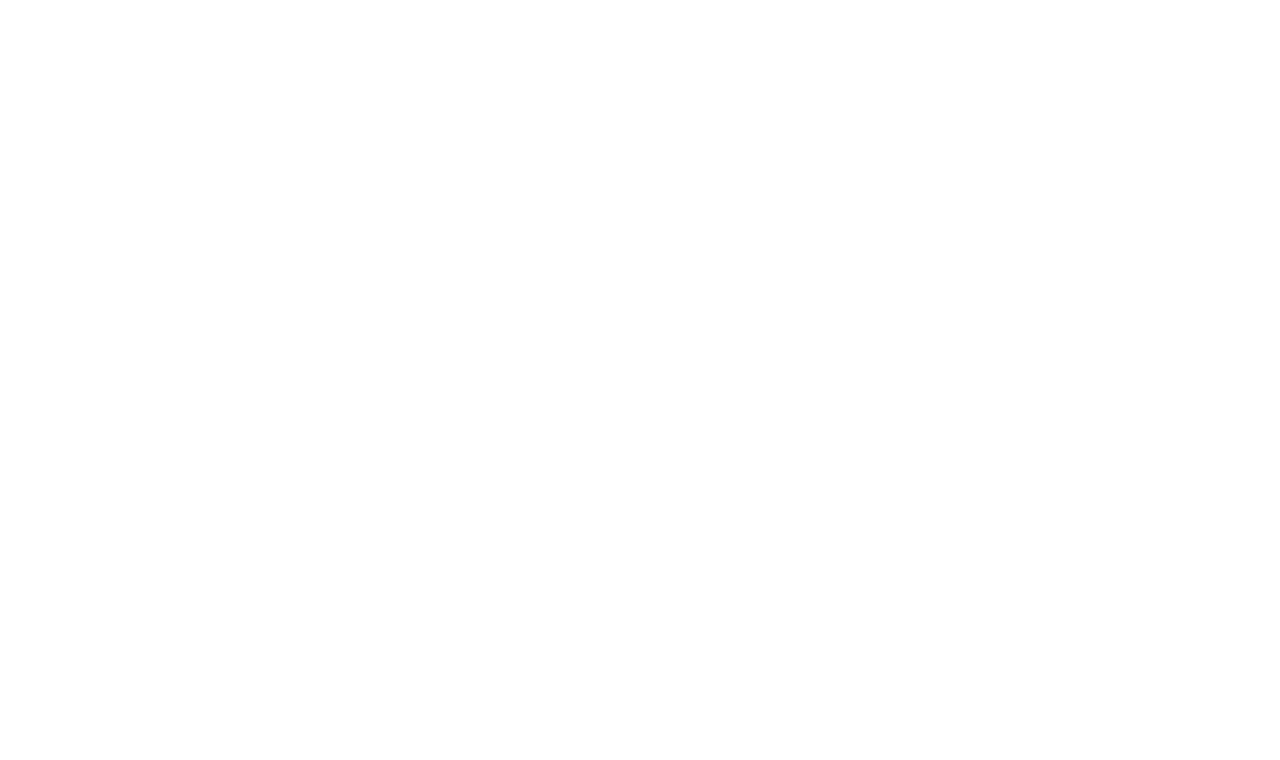
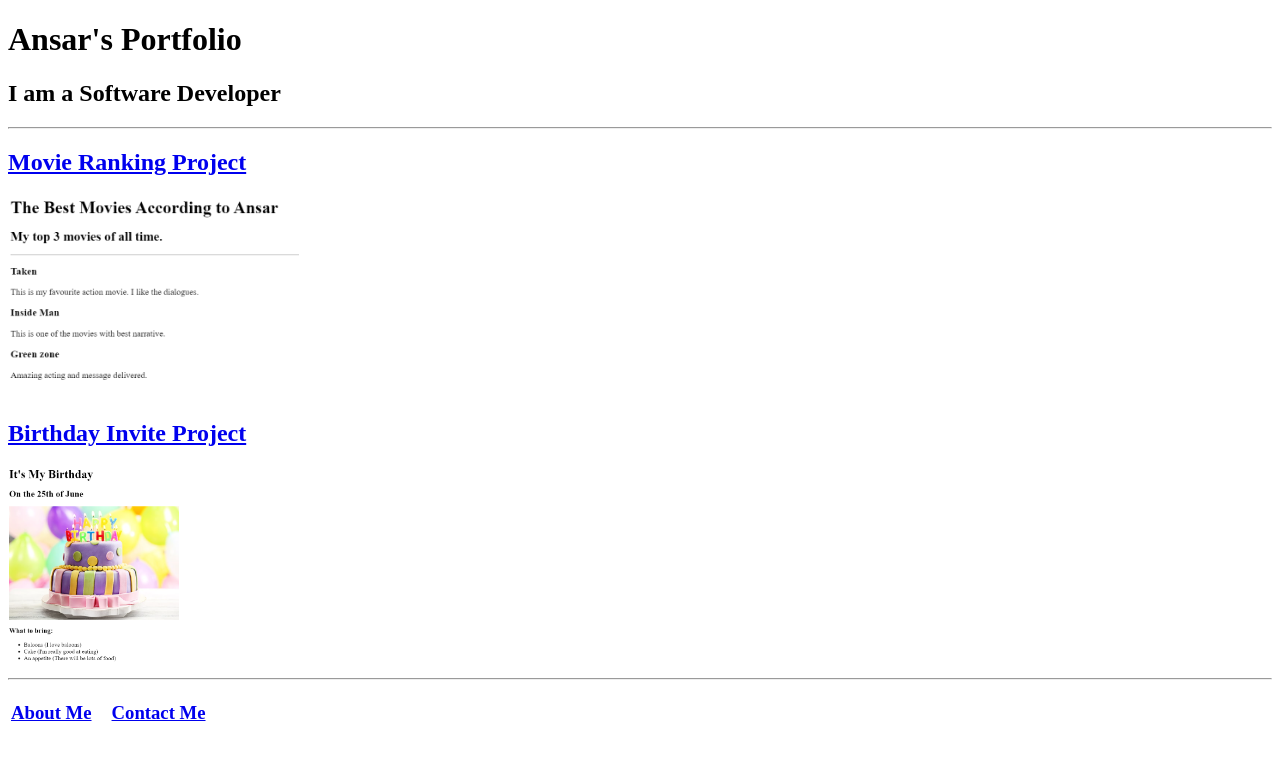
Before and after one commit to AnsarBM/html-portfolio, a plain HTML site: page index.html in a window 1280 px wide. Drawn offline with Linux system fonts and the light colour scheme.

Commit message:
Update index.html

```diff
--- a/index.html
+++ b/index.html
@@ -1,8 +1,8 @@
-<!-- TODO 1: Create the HTML Boilerplate -->
+<!-- TODO 1: Create the HTML Boilerplate -->     <!-- DONE!-->
 
-<!-- TODO 2: Add Your previous projects' HTML into the public folder -->
+<!-- TODO 2: Add Your previous projects' HTML into the public folder -->               <!-- DONE!-->
 
-<!-- TODO 3: Take screenshots of your project previews and add the images to the images folder -->
+<!-- TODO 3: Take screenshots of your project previews and add the images to the images folder -->           <!-- DONE!-->
 
 <!-- TODO 4: Add titles/subtitles etc. -->
 
@@ -13,3 +13,48 @@ HINT for TODO 6: You can use the height attribute set to 200 to make the image s
 https://developer.mozilla.org/en-US/docs/Web/HTML/Element/img#attr-height -->
 
 <!-- TODO 7: Add the Contact Me and About Me page links -->
+
+<!DOCTYPE html>
+<html lang="en">
+    <head>
+        <meta charset="UTF-8">
+        <title>Code Code</title>
+    </head>
+
+
+    <body>
+        <h1>Ansar's Portfolio</h1>
+        <h2>I am a Software Developer</h2>
+
+        <hr/>
+
+        <h2> <a href="./public/movie-ranking.html"> Movie Ranking Project</a> </h2>
+        <a href="./public/movie-ranking.html">
+            <img src="./assets/images/movie-ranking.png" alt="The list of best movies according to Ansar" height="200"/>
+        </a>
+
+        <h2> <a href="./public/birthday-invite.html"> Birthday Invite Project</a> </h2>
+        <a href="./public/birthday-invite.html">
+            <img src="./assets/images/birthday-invite.png" alt="A colourful birthday cake with candles on top" height="200"/>
+        </a>
+
+        <hr />
+
+        <h3>
+            <table>
+                <tr>
+                    <th> <a href="./public/about.html"> About Me </a> </th>
+                    <th> </th>
+                    <th> </th>
+                    <th> </th>
+                    <th> </th>
+                    <th> <a href="./public/contact.html"> Contact Me </a> </th>
+                </tr>
+            </table>
+        </h3>
+
+
+
+    </body>
+
+</html>
```
